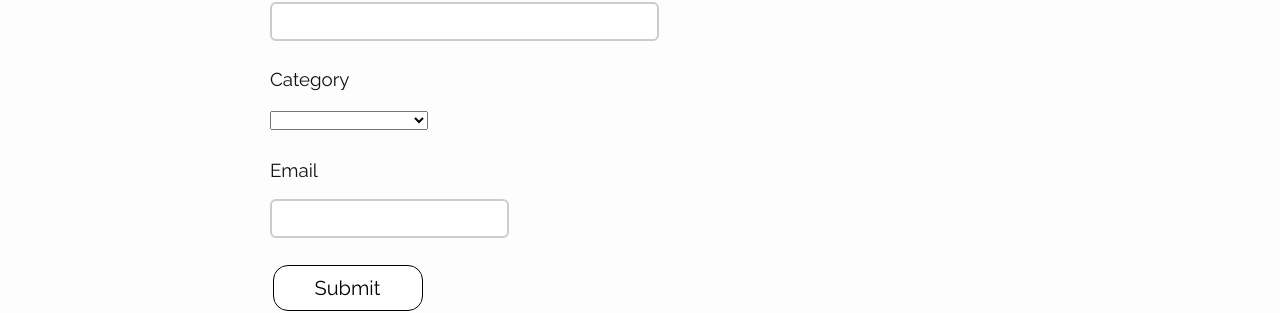
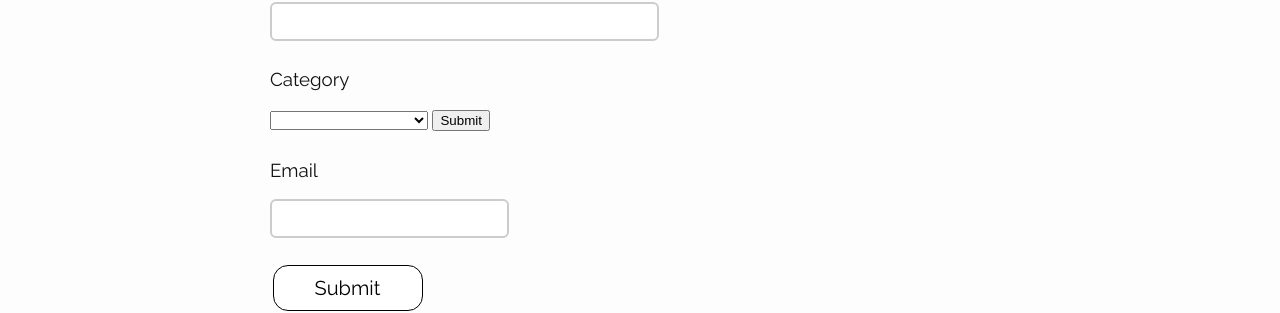
Before and after one commit to aarithmos/Algorithms, a Jekyll site: the page built from Need-Help.html, in a window 1280 px wide. Shown: the part 133-446 px from the top of the page. Built offline with Jekyll 4.4.1, drawn with Linux system fonts in a browser that asks for light colours.

Commit message:
Update Need-Help.html

```diff
--- a/Need-Help.html
+++ b/Need-Help.html
@@ -128,7 +128,7 @@ select#soflow-color {
   <option>Dynamic Programming</option>
   <option>Data Structures</option>
 </select>
-<input type="hidden" name="Category">
+<input type="submit" name="Category">
 <br>
 <br>
   <h3>Email</h3>
```
